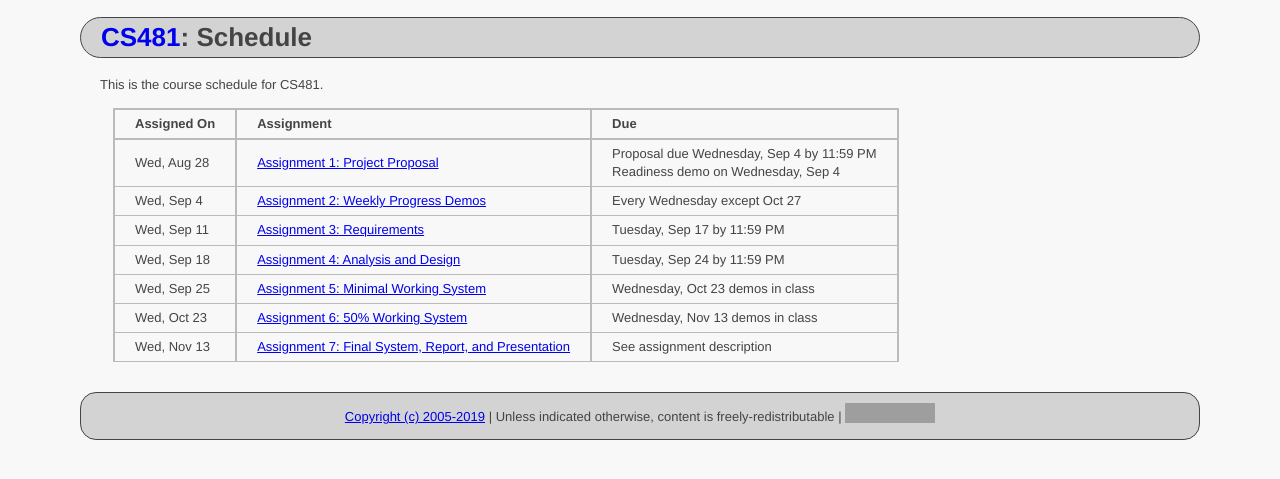
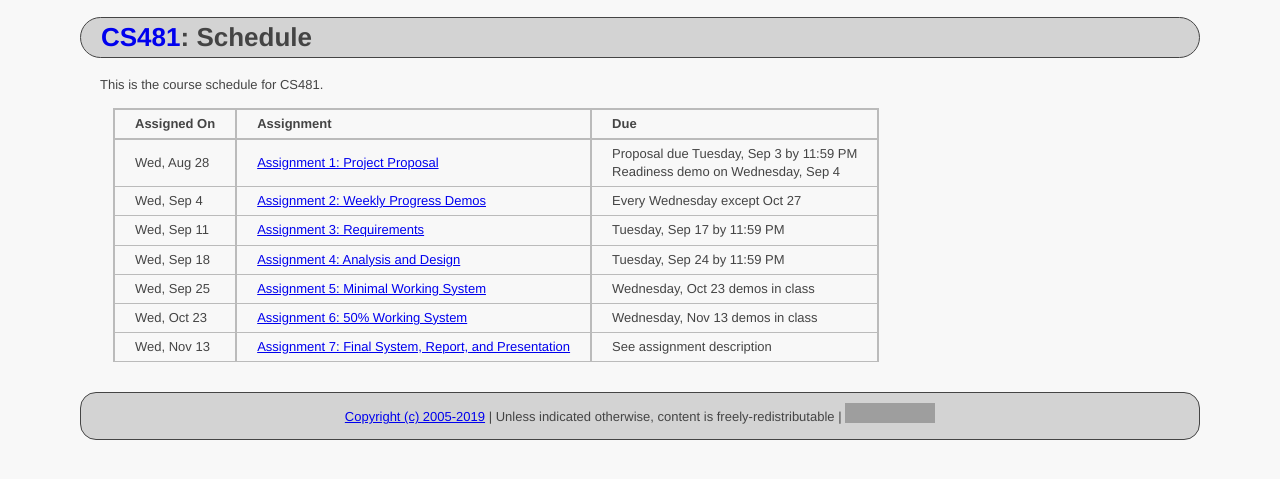
Before and after one commit to ycpcs/cs481-fall2019-101, a Jekyll site: the page built from schedule.md, in a window 1280 px wide. Shown: the top 479 px of the page. Built offline with Jekyll 4.4.1, drawn with Linux system fonts in a browser that asks for light colours; grey boxes are pictures that could not be loaded.

Commit message:
fixed date

```diff
--- a/schedule.md
+++ b/schedule.md
@@ -8,7 +8,7 @@ This is the course schedule for CS481.
 
 **Assigned On** | **Assignment** | **Due**
 :---------------|:---------------|:---------
-Wed, Aug 28 | [Assignment 1: Project Proposal](assign/assign01.html)                       | Proposal due Wednesday, Sep 4 by 11:59 PM <br> Readiness demo on Wednesday, Sep 4
+Wed, Aug 28 | [Assignment 1: Project Proposal](assign/assign01.html)                       | Proposal due Tuesday, Sep 3 by 11:59 PM <br> Readiness demo on Wednesday, Sep 4
 Wed, Sep  4 | [Assignment 2: Weekly Progress Demos](assign/assign02.html)                  | Every Wednesday except Oct 27
 Wed, Sep 11 | [Assignment 3: Requirements](assign/assign03.html)                           | Tuesday, Sep 17 by 11:59 PM
 Wed, Sep 18 | [Assignment 4: Analysis and Design](assign/assign04.html)                    | Tuesday, Sep 24 by 11:59 PM
```
